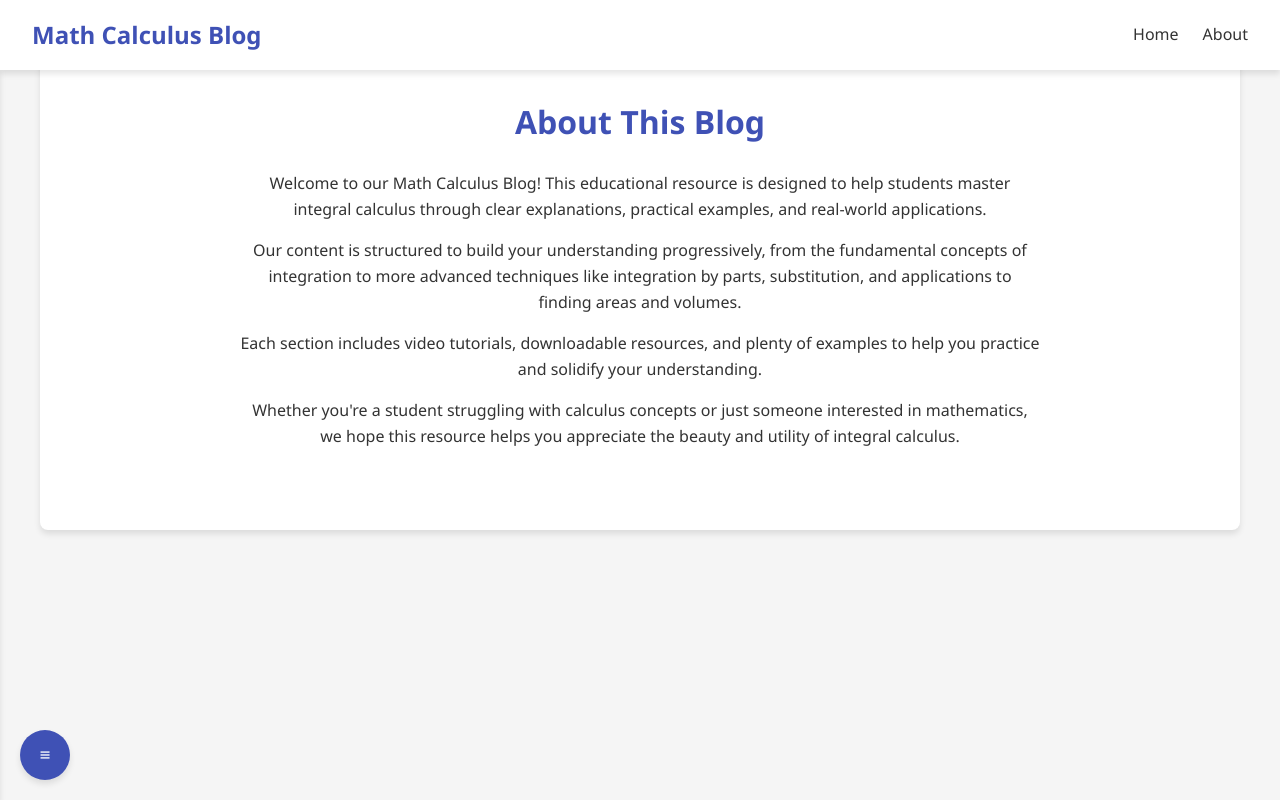
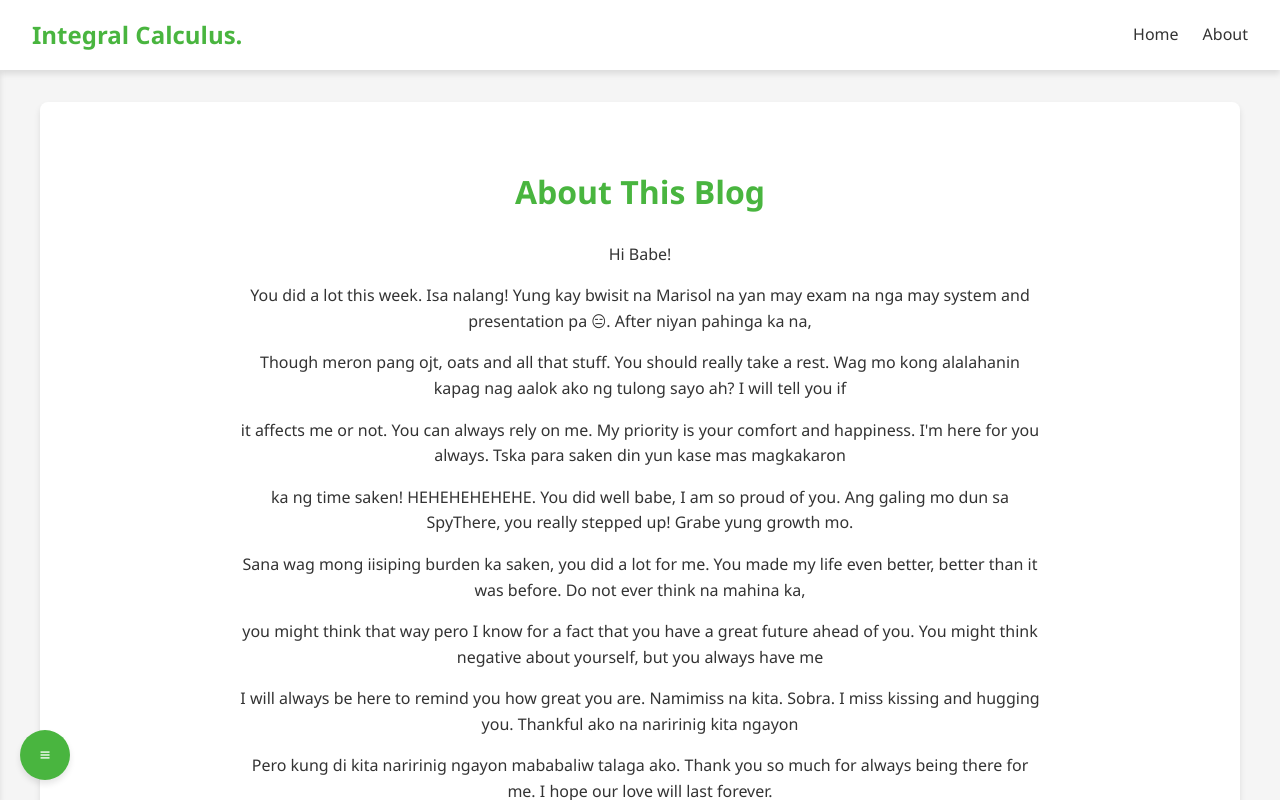
Before and after one commit to rammne/calculus, a plain HTML site: page index.html in a window 1280 px wide. Both pictures are taken after a click on the link "About". Shown: the top 800 px of the page. Drawn offline with Linux system fonts and the light colour scheme.

Commit message:
updated UI and content

```diff
--- a/index.html
+++ b/index.html
@@ -3,13 +3,13 @@
 <head>
     <meta charset="UTF-8">
     <meta name="viewport" content="width=device-width, initial-scale=1.0">
-    <title>Math Calculus Blog</title>
+    <title>Integral Calculus</title>
     <link rel="stylesheet" href="style.css">
 </head>
 <body>
     <!-- Navbar -->
     <nav class="navbar">
-        <div class="logo">Math Calculus Blog</div>
+        <div class="logo">Integral Calculus.</div>
         <div class="nav-links">
             <a href="#home" class="nav-link" id="home-link">Home</a>
             <a href="#about" class="nav-link" id="about-link">About</a>
@@ -47,7 +47,7 @@
     <!-- Hero Section -->
     <section class="hero" id="home">
         <h1>Master Integral Calculus</h1>
-        <p>Explore the fascinating world of integration through comprehensive lessons, practical examples, and real-world applications.</p>
+        <p>Maria Christina C. Salvador and Angelica Kristianne Pre</p>
         <a href="#intro-integral" class="hero-btn">Start Learning</a>
     </section>
 
@@ -398,10 +398,21 @@
     <section class="content-section" id="about">
         <div class="about-content">
             <h2>About This Blog</h2>
-            <p>Welcome to our Math Calculus Blog! This educational resource is designed to help students master integral calculus through clear explanations, practical examples, and real-world applications.</p>
+            <p>Hi Babe!</p>
+            <p>You did a lot this week. Isa nalang! Yung kay bwisit na Marisol na yan may exam na nga may system and presentation pa 😑. After niyan pahinga ka na,</p>
+            <p>Though meron pang ojt, oats and all that stuff. You should really take a rest. Wag mo kong alalahanin kapag nag aalok ako ng tulong sayo ah? I will tell you if</p>
+            <p> it affects me or not. You can always rely on me. My priority is your comfort and happiness. I'm here for you always. Tska para saken din yun kase mas magkakaron</p>
+            <p>ka ng time saken! HEHEHEHEHEHE. You did well babe, I am so proud of you. Ang galing mo dun sa SpyThere, you really stepped up! Grabe yung growth mo.</p>
+            <p>Sana wag mong iisiping burden ka saken, you did a lot for me. You made my life even better, better than it was before. Do not ever think na mahina ka,</p>
+            <p>you might think that way pero I know for a fact that you have a great future ahead of you. You might think negative about yourself, but you always have me</p>
+            <p>I will always be here to remind you how great you are. Namimiss na kita. Sobra. I miss kissing and hugging you. Thankful ako na naririnig kita ngayon</p>
+            <p>Pero kung di kita naririnig ngayon mababaliw talaga ako. Thank you so much for always being there for me. I hope our love will last forever.</p>
+            <p>I love you so much babe. Mahal na mahal kita.</p>
+            <p>- Your Babe</p>
+            <!-- <p>Welcome to our Math Calculus Blog! This educational resource is designed to help students master integral calculus through clear explanations, practical examples, and real-world applications.</p>
             <p>Our content is structured to build your understanding progressively, from the fundamental concepts of integration to more advanced techniques like integration by parts, substitution, and applications to finding areas and volumes.</p>
             <p>Each section includes video tutorials, downloadable resources, and plenty of examples to help you practice and solidify your understanding.</p>
-            <p>Whether you're a student struggling with calculus concepts or just someone interested in mathematics, we hope this resource helps you appreciate the beauty and utility of integral calculus.</p>
+            <p>Whether you're a student struggling with calculus concepts or just someone interested in mathematics, we hope this resource helps you appreciate the beauty and utility of integral calculus.</p> -->
         </div>
     </section>
 
--- a/style.css
+++ b/style.css
@@ -1,6 +1,6 @@
 :root {
-    --primary-color: #3f51b5;
-    --secondary-color: #303f9f;
+    --primary-color: #49b53f;
+    --secondary-color: #439f30;
     --accent-color: #ff4081;
     --text-color: #333;
     --light-bg: #f5f5f5;
@@ -31,7 +31,7 @@ body {
     padding: 1rem 2rem;
     background-color: var(--white);
     box-shadow: var(--shadow);
-    position: fixed;
+    position: sticky;
     top: 0;
     left: 0;
     right: 0;
@@ -62,6 +62,7 @@ body {
 
 /* Drawer styles */
 .drawer-toggle {
+    user-select: none;
     position: fixed;
     left: 20px;
     bottom: 20px;
@@ -110,6 +111,7 @@ body {
     background-color: rgba(0, 0, 0, 0.5);
     z-index: 997;
     display: none;
+    backdrop-filter: blur(4px);
 }
 
 .drawer-backdrop.open {
@@ -132,6 +134,7 @@ body {
 }
 
 .drawer-link {
+    user-select: none;
     display: block;
     padding: 0.75rem 1rem;
     text-decoration: none;
@@ -147,7 +150,7 @@ body {
 
 /* Hero section */
 .hero {
-    height: 70vh;
+    height: 100vh;
     display: flex;
     flex-direction: column;
     justify-content: center;
@@ -156,7 +159,7 @@ body {
     background: linear-gradient(135deg, var(--primary-color), var(--secondary-color));
     color: var(--white);
     padding: 2rem;
-    margin-top: 64px;
+    /* margin-top: 64px; */
 }
 
 .hero h1 {
```
